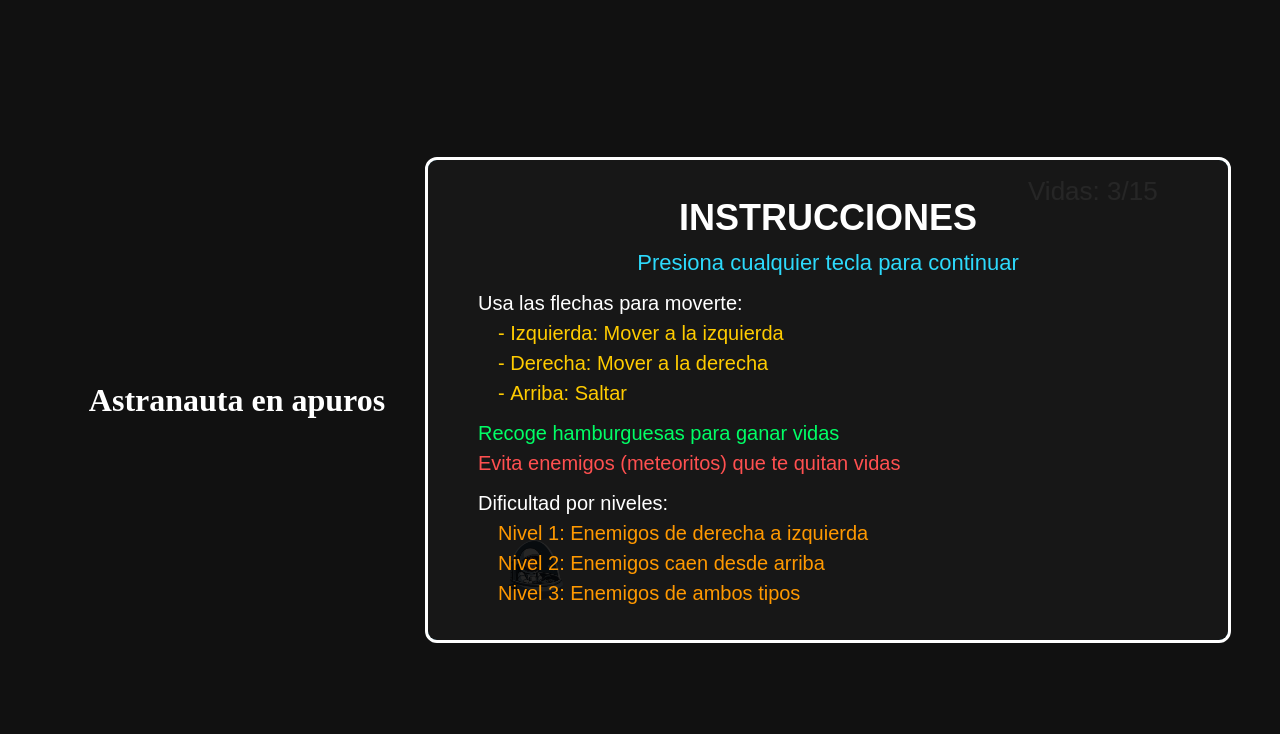
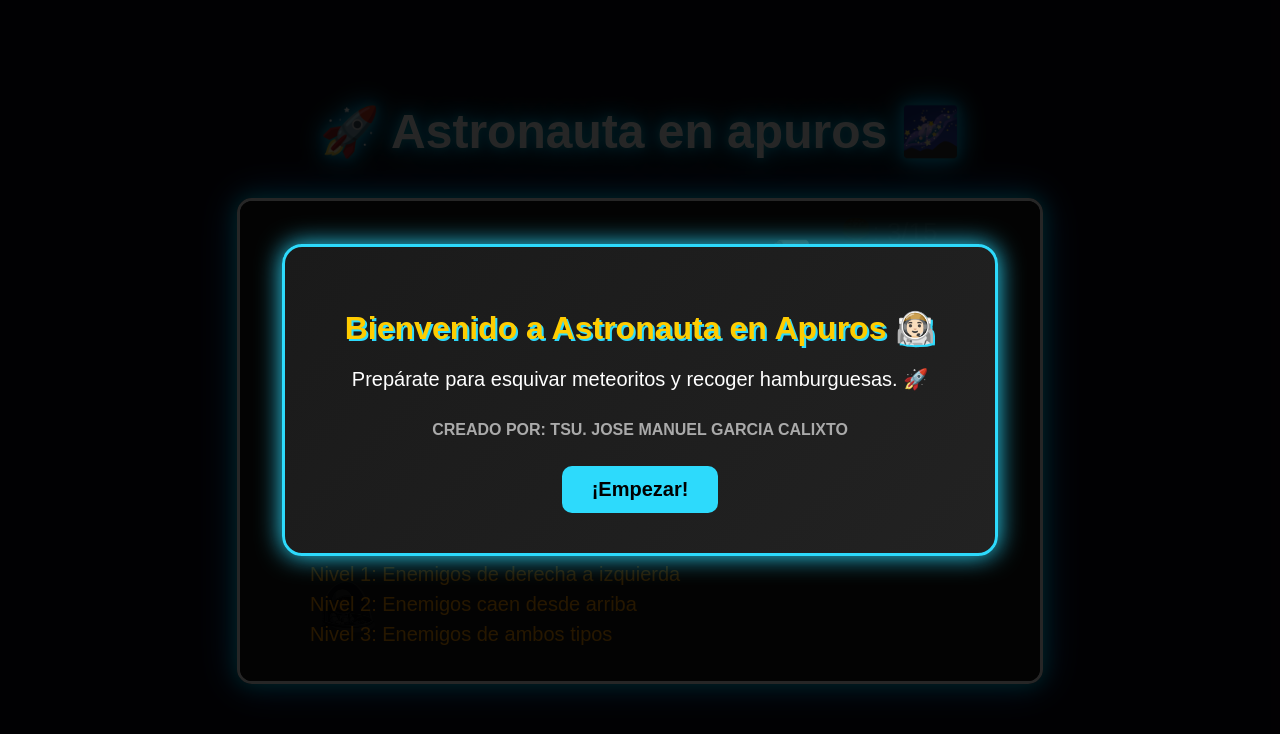
Before and after one commit to ManuelCalixto/naveespacial, a plain HTML site: page index.html in a window 1280 px wide. Drawn offline with Linux system fonts and the light colour scheme.

Commit message:
midificacion en el archivo app y anadi sonido de hamburguesa

```diff
--- a/css/style.css
+++ b/css/style.css
@@ -1,21 +1,88 @@
-body{
+body {
     margin: 0;
     display: flex;
     justify-content: center;
     align-items: center;
-    height: 100vh;
-    background: #111;
-
+    height: 95vh;
+    background: #0b0a14 ;
+    font-family: 'Orbitron', sans-serif;
+    overflow: hidden;
 }
 
-#titulo{
-    align-items: center;
-    color: white;
-    padding: 40px;
+.contenedor {
+    text-align: center;
 }
 
-canvas{
-    border: 3px solid white;
-    border-radius: 12px;
-    background: #87ceeb;
+#titulo {
+    color: #fff;
+    font-size: 3rem;
+    text-shadow: 0 0 10px rgb(18, 189, 189), 0 0 20px #0077ff, 0 0 30px #00f7ff;
+    margin-bottom: 20px;
 }
+
+canvas {
+    border: 3px solid #fff;
+    border-radius: 15px;
+    box-shadow: 0 0 20px #0ff, 0 0 40px #0077ff;
+    background: rgba(0, 0, 0, 0.6);
+}
+
+#bienvenida {
+  position: fixed;
+  top: 0;
+  left: 0;
+  width: 100%;
+  height: 100%;
+  background: rgba(0,0,0,0.85);
+  display: flex;
+  justify-content: center;
+  align-items: center;
+  z-index: 1000;
+}
+
+#bienvenida-contenido {
+  background: linear-gradient(135deg, #1a1a1a, #222222);
+  border: 3px solid #2ddafc;
+  border-radius: 20px;
+  padding: 40px 60px;
+  text-align: center;
+  color: white;
+  font-family: 'Arial', sans-serif;
+  box-shadow: 0 0 25px #2ddafc;
+}
+
+#bienvenida-contenido h1 {
+  font-size: 32px;
+  margin-bottom: 20px;
+  color: #ffcc00;
+  text-shadow: 2px 2px #2ddafc;
+}
+
+#bienvenida-contenido p {
+  font-size: 20px;
+  margin-bottom: 30px;
+}
+
+#bienvenida-contenido h5{
+    font-size: 16px;
+    margin-top: 20px;
+    color: #aaa;
+}
+
+
+#btn-empezar {
+  padding: 12px 30px;
+  font-size: 20px;
+  background-color: #2ddafc;
+  color: black;
+  border: none;
+  border-radius: 10px;
+  cursor: pointer;
+  font-weight: bold;
+  transition: transform 0.2s, box-shadow 0.2s;
+}
+
+#btn-empezar:hover {
+  transform: scale(1.1);
+  box-shadow: 0 0 15px #2ddafc;
+}
--- a/index.html
+++ b/index.html
@@ -1,5 +1,6 @@
 <!DOCTYPE html>
 <html lang="es">
+
 <head>
     <meta charset="UTF-8">
     <meta name="viewport" content="width=device-width, initial-scale=1.0">
@@ -7,13 +8,23 @@
     <link rel="stylesheet" href="">
     <title>Astranauta en apuro</title>
 </head>
+
 <body>
-    <h1 id="titulo">Astranauta en apuros</h1>
+    <div class="contenedor">
+        <h1 id="titulo">🚀 Astronauta en apuros 🌌</h1>
+        <br>
+        <div id="bienvenida">
+            <div id="bienvenida-contenido">
+                <h1>Bienvenido a Astronauta en Apuros 🧑🏻‍🚀 </h1>
+                <p>Prepárate para esquivar meteoritos y recoger hamburguesas. 🚀</p>
+                <h5>CREADO POR: TSU. JOSE MANUEL GARCIA CALIXTO</h5>
+                <button id="btn-empezar">¡Empezar!</button>
+            </div>
+        </div>
 
-    <canvas id="game" width="800" height="480">
+        <canvas id="game" width="800" height="480"></canvas>
+    </div>
+    <script src="js/app.js"></script>
+</body>
 
-    </canvas>
-
-<script src="js/app.js"></script>
-</body>
 </html>
--- a/js/app.js
+++ b/js/app.js
@@ -23,7 +23,8 @@ const musicaGameOver = new Audio('audio/gameover.mp3');
 
 // Música de Win
 const musicaWin = new Audio('audio/win.mp3');
-
+//Sonido de recoger hamburguesa
+const sonidoHamburguesa = new Audio('audio/sonidoamburguesa.mp3');
 // Jugador
 const player = { x: 80, y: 380, w: 55, h: 60, vx: 0, vy: 0, onGround: true };
 
@@ -35,7 +36,6 @@ let vidas = 3;
 // Estadoo del juego (instrucciones, jugando, pausa, gameover, win)
 let estadoJuego = "menu";
 
-// Crear enemigos y amigos
 function crearEnemigo() {
     enemigos.push({ x: 800, y: Math.random() * 200 + 200, w: 40, h: 40, vx: Math.random() * 3 + 2, vy: 0, tipo: "horizontal" });
 }
@@ -45,6 +45,15 @@ function crearEnemigoVertical() {
 function crearAmigo() {
     amigos.push({ x: 800, y: Math.random() * 200 + 200, w: 30, h: 30, vx: Math.random() * 3 + 2 });
 }
+
+//VENTANA DE INICIO  PARA LA BIENVENIDA
+window.addEventListener('load', () => {
+    const modal = document.getElementById('bienvenida');
+    const btn = document.getElementById('btn-empezar');
+    //SI ELL USUARIO DA CLICK EN EMPEZAR SE CIERRA EL MODAL
+    btn.addEventListener('click', () => {
+        modal.style.display = 'none';
+        // Crear enemigos y amigos
 
         // Eventos teclado
         document.addEventListener('keydown', e => {
@@ -63,7 +72,7 @@ document.addEventListener('keydown', e => {
                 player.x = 80;
                 player.y = 380;
 
-        // Pausar todas las músicas
+                // Pauso todas las músicas
                 musicaGameOver.pause();
                 musicaGameOver.currentTime = 0;
                 musicaWin.pause();
@@ -86,113 +95,10 @@ function pauseGame() {
             }
         }
 
-// Actualización
-function update() {
-    if (estadoJuego !== "jugando") return;
-
-    // Movimiento jugador
-    if (keys["ArrowLeft"]) player.vx = -4;
-    else if (keys["ArrowRight"]) player.vx = 4;
-    else player.vx = 0;
-
-    if (keys["ArrowUp"] && player.onGround) {
-        player.vy = -13;
-        player.onGround = false;
-    }
-
-    player.x += player.vx;
-    player.y += player.vy;
-    player.vy += 0.5;
-
-    if (player.y + player.h > 440) {
-        player.y = 440 - player.h;
-        player.vy = 0;
-        player.onGround = true;
-    }
-
-    if (player.x < 0) player.x = 0;
-    if (player.x + player.w > 800) player.x = 800 - player.w;
-
-    // Dificultad
-    if (vidas >= 0 && vidas < 5) {
-        if (Math.random() < 0.002) crearEnemigo();
-        if (Math.random() < 0.01) crearAmigo();
-    } else if (vidas >= 5 && vidas < 10) {
-        if (Math.random() < 0.02) crearEnemigoVertical();
-        if (Math.random() < 0.008) crearAmigo();
-    } else if (vidas >= 10 && vidas < 15) {
-        if (Math.random() < 0.02) crearEnemigo();
-        if (Math.random() < 0.015) crearEnemigoVertical();
-        if (Math.random() < 0.005) crearAmigo();
-    } else if (vidas >= 10) {
-        estadoJuego = "win";
-        musica.pause();
-        musica.currentTime = 0;
-        musicaWin.play();
-    }
-
-    // Movimiento enemigos
-    enemigos = enemigos.filter(enemigo => enemigo.tipo === "horizontal" ? enemigo.x + enemigo.w > 0 : enemigo.y < 480);
-    enemigos.forEach(enemigo => {
-        if (enemigo.tipo === "horizontal") enemigo.x -= enemigo.vx;
-        if (enemigo.tipo === "vertical") enemigo.y += enemigo.vy;
+    });
 });
 
-    // Movimiento amigos
-    amigos = amigos.filter(amigo => amigo.x + amigo.w > 0);
-    amigos.forEach(amigo => amigo.x -= amigo.vx);
-
-    // Colisiones
-    enemigos.forEach((enemigo, i) => {
-        if (colision(player, enemigo)) {
-            vidas--;
-            enemigos.splice(i, 1);
-            if (vidas <= 0) {
-                estadoJuego = "gameover";
-                musica.pause();
-                musica.currentTime = 0;
-                musicaGameOver.play();
-            }
-        }
-    });
-
-    amigos.forEach((amigo, i) => {
-        if (colision(player, amigo)) {
-            vidas++;
-            amigos.splice(i, 1);
-        }
-    });
-
-    function colision(player, item) {
-        return player.x < item.x + item.w &&
-            player.x + player.w > item.x &&
-            player.y < item.y + item.h &&
-            player.y + player.h > item.y;
-    }
-}
-
-// Dibujar
-function draw() {
-    ctx.clearRect(0, 0, 800, 480);
-
-    if (imgFondo.complete) ctx.drawImage(imgFondo, 0, 0, 800, 480);
-    if (imgJugardor.complete) ctx.drawImage(imgJugardor, player.x, player.y, player.w, player.h);
-
-    enemigos.forEach(enemigo => { if (imgSol.complete) ctx.drawImage(imgSol, enemigo.x, enemigo.y, enemigo.w, enemigo.h); });
-    amigos.forEach(amigo => { if (imgGota.complete) ctx.drawImage(imgGota, amigo.x, amigo.y, amigo.w, amigo.h); });
-
-    ctx.fillStyle = "white";
-    ctx.font = "26px Arial";
-    ctx.fillText(`Vidas: ${vidas}/15`, 600, 40);
-
-    // Pantallas
-    if (estadoJuego === "menu") dibujarMenu();
-    if (estadoJuego === "gameover") dibujarGameOver();
-    if (estadoJuego === "win") dibujarWin();
-    if (estadoJuego === "pausa") dibujarPausa();
-}
-
-// Dibujar pantallas
+// creo las funciones para dibujar las pantallas de estado
 function dibujarMenu() {
     ctx.fillStyle = "rgba(0, 0, 0, 0.85)";
     ctx.fillRect(0, 0, 800, 480);
@@ -200,7 +106,7 @@ function dibujarMenu() {
     ctx.fillStyle = "#ffffff";
     ctx.font = "bold 36px Arial";
     ctx.textAlign = "center";
-    ctx.fillText("INSTRUCCIONES", 400, 70);
+    ctx.fillText("INSTRUCCIONES 📜", 400, 70);
 
     ctx.fillStyle = "#2ddafc";
     ctx.font = "22px Arial";
@@ -246,7 +152,7 @@ function dibujarWin() {
     ctx.fillStyle = "rgba(0,0,0,0.7)";
     ctx.fillRect(0, 0, 800, 480);
     ctx.fillStyle = "lime";
-    ctx.font = "50px Arial Black";
+    ctx.font = "45px Arial Black";
     ctx.fillText("🎊 GANASTE! 🎊", 250, 200);
     ctx.fillStyle = "white";
     ctx.font = "25px Arial";
@@ -263,10 +169,169 @@ function dibujarPausa() {
     ctx.fillText("Presiona P para continuar", 250, 300);
 }
 
-// Loop
+//Funcion para Actualización
+function update() {
+    if (estadoJuego !== "jugando") return;
+
+    // Movimiento jugador
+    if (keys["ArrowLeft"]) player.vx = -4;
+    else if (keys["ArrowRight"]) player.vx = 4;
+    else player.vx = 0;
+
+    if (keys["ArrowUp"] && player.onGround) {
+        player.vy = -13;
+        player.onGround = false;
+    }
+
+    player.x += player.vx;
+    player.y += player.vy;
+    player.vy += 0.5;
+
+    if (player.y + player.h > 440) {
+        player.y = 440 - player.h;
+        player.vy = 0;
+        player.onGround = true;
+    }
+
+    if (player.x < 0) player.x = 0;
+    if (player.x + player.w > 800) player.x = 800 - player.w;
+
+    // Creo los enemigos segun las vidas sube la dificultad
+    if (vidas >= 0 && vidas < 5) {
+        if (Math.random() < 0.002) {
+            crearEnemigo();
+        }
+        if (Math.random() < 0.01) {
+
+            crearAmigo();
+        }
+    } else if (vidas >= 5 && vidas < 10) {
+        if (Math.random() < 0.02) {
+            crearEnemigoVertical();
+        }
+        if (Math.random() < 0.008) {
+            crearAmigo();
+        }
+    } else if (vidas >= 10 && vidas < 15) {
+        if (Math.random() < 0.02) {
+            crearEnemigo();
+        }
+        if (Math.random() < 0.015) {
+            crearEnemigoVertical();
+        }
+        if (Math.random() < 0.005) {
+            crearAmigo();
+        }
+    } else if (vidas >= 15) {
+        estadoJuego = "win";
+        musica.pause();
+        musica.currentTime = 0;
+        musicaWin.play();
+    }
+
+    // limpia enemigos y eliminar los que ya salieron de la pantalla
+    enemigos = enemigos.filter(
+        enemigo => enemigo.tipo === "horizontal"
+            ? enemigo.x + enemigo.w > 0
+            : enemigo.y < 480
+    );
+    // movimiento de enemigos en hotizontal y vertical
+    enemigos.forEach(enemigo => {
+        if (enemigo.tipo === "horizontal") {
+            enemigo.x -= enemigo.vx;
+        }
+        if (enemigo.tipo === "vertical") {
+            enemigo.y += enemigo.vy;
+        }
+    });
+
+    // Movimiento amigos
+    amigos = amigos.filter(amigo => amigo.x + amigo.w > 0);
+    amigos.forEach(amigo => amigo.x -= amigo.vx);
+
+    // colision que quita vida
+    enemigos.forEach((enemigo, i) => {
+        if (colision(player, enemigo)) {
+            vidas--;
+            enemigos.splice(i, 1);
+            if (vidas <= 0) {
+                estadoJuego = "gameover";
+                musica.pause();
+                musica.currentTime = 0;
+                musicaGameOver.play();
+            }
+        }
+    });
+
+    // colision que da vida
+    amigos.forEach((amigo, i) => {
+        if (colision(player, amigo)) {
+            vidas++;
+            amigos.splice(i, 1);
+            //reinicio el sonido y lo reproduzco
+            sonidoHamburguesa.currentTime = 0;
+            sonidoHamburguesa.play();
+        }
+    });
+    // Colisiones
+    function colision(player, item) {
+        return player.x < item.x + item.w &&
+            player.x + player.w > item.x &&
+            player.y < item.y + item.h &&
+            player.y + player.h > item.y;
+    }
+}
+
+// Dibujar
+function draw() {
+    ctx.clearRect(0, 0, 800, 480);
+
+    if (imgFondo.complete) {
+        ctx.drawImage(imgFondo, 0, 0, 800, 480);
+    }
+
+    if (imgJugardor.complete) {
+        ctx.drawImage(imgJugardor, player.x, player.y, player.w, player.h);
+    }
+    // Dibujo enemigos y amigos
+    enemigos.forEach(enemigo => {
+        if (imgSol.complete) {
+            ctx.drawImage(imgSol, enemigo.x, enemigo.y, enemigo.w, enemigo.h);
+        }
+    });
+
+    amigos.forEach(amigo => {
+        if (imgGota.complete) {
+            ctx.drawImage(imgGota, amigo.x, amigo.y, amigo.w, amigo.h);
+        }
+    });
+    // dibujo las vidas en la pantalla
+    ctx.fillStyle = "white";
+    ctx.font = "26px Arial";
+    ctx.fillText(`🍔: ${vidas}/15`, 600, 40);
+
+    // Pantallas del estado del juego
+    if (estadoJuego === "menu") {
+        dibujarMenu();
+    }
+    if (estadoJuego === "gameover") {
+        dibujarGameOver();
+    }
+    if (estadoJuego === "win") {
+        dibujarWin();
+    }
+    if (estadoJuego === "pausa") {
+        dibujarPausa();
+    }
+}
+
+
+// Loop principal para actualizar y dibujar
 function loop() {
     update();
     draw();
     requestAnimationFrame(loop);
 }
+
+
 loop();
```
Also changed, not shown: 1 other file. Lines whose indentation alone changed are shown as unchanged.
